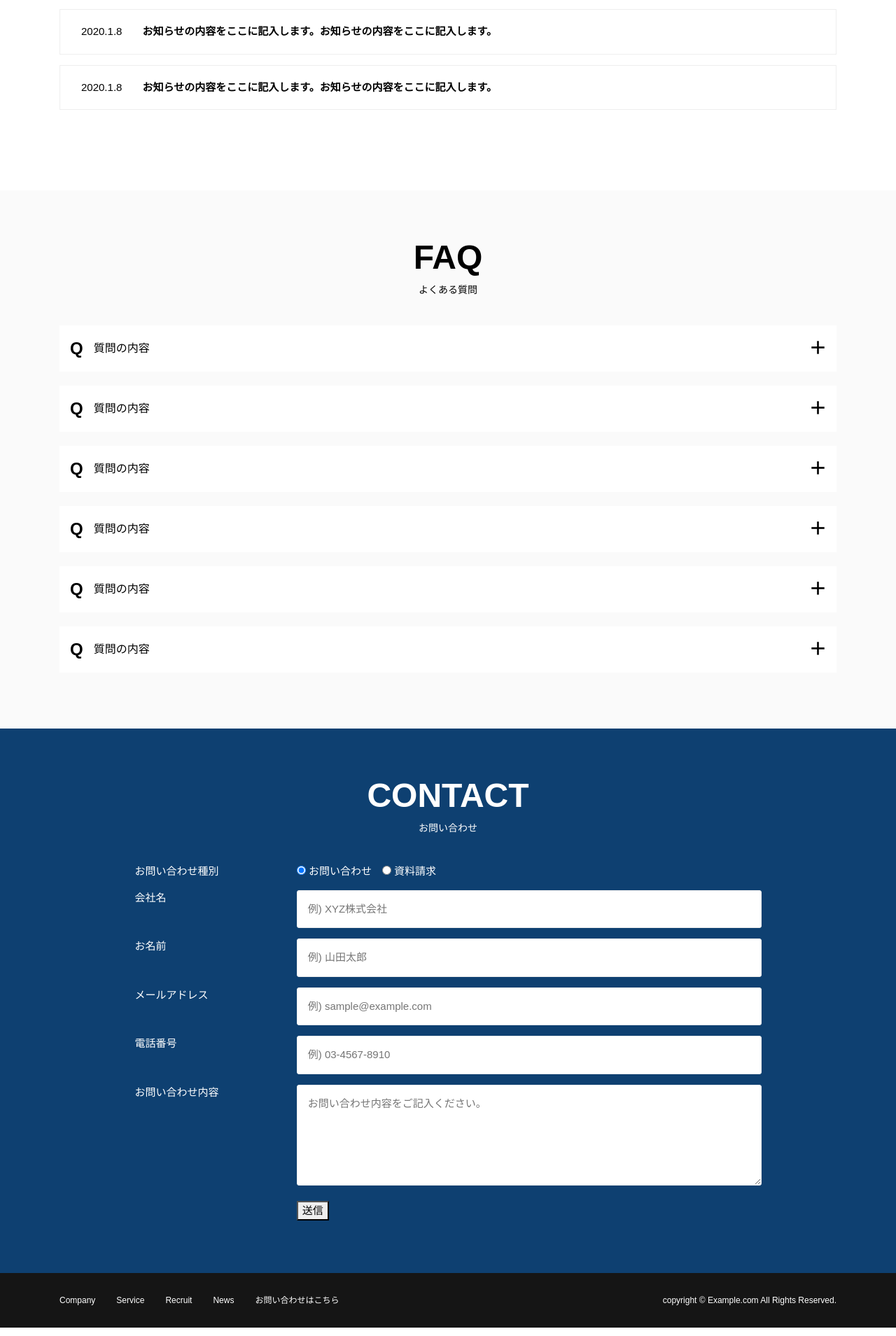
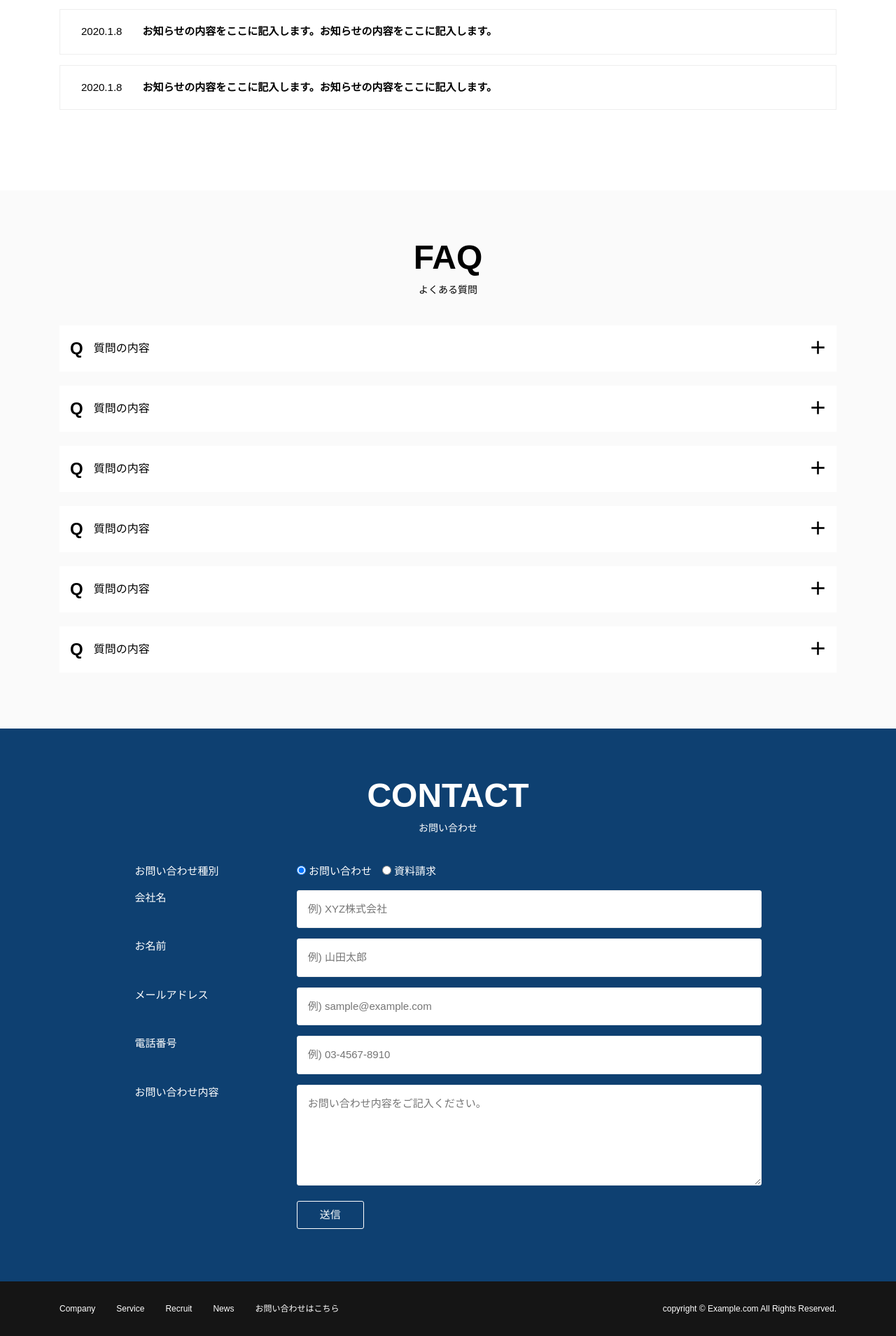
Before and after one commit to takeshi-du/js-dmeo, a Jekyll site: the page built from demo/corporate/index.html, in a window 1280 px wide. Shown: the part 3708-5617 px from the top of the page at 70% size. Built offline with Jekyll 4.4.1, drawn with Linux system fonts in a browser that asks for light colours; nearby versions of some CDN libraries.

Commit message:
contactのボタンスタイル追加

```diff
--- a/_sass/corporate/block-contact.scss
+++ b/_sass/corporate/block-contact.scss
@@ -30,4 +30,16 @@
   .row {
     margin-bottom: 15px;
   }
+  .btn {
+    background-color: transparent;
+    color: #ffffff;
+    border: 1px solid #fff;
+    padding: 8px 32px;
+    border-radius: 3px;
+    transition: .3s;
+    &:hover {
+      background-color: #fff;
+      color: #151515;
+    }
+  }
 }
```
